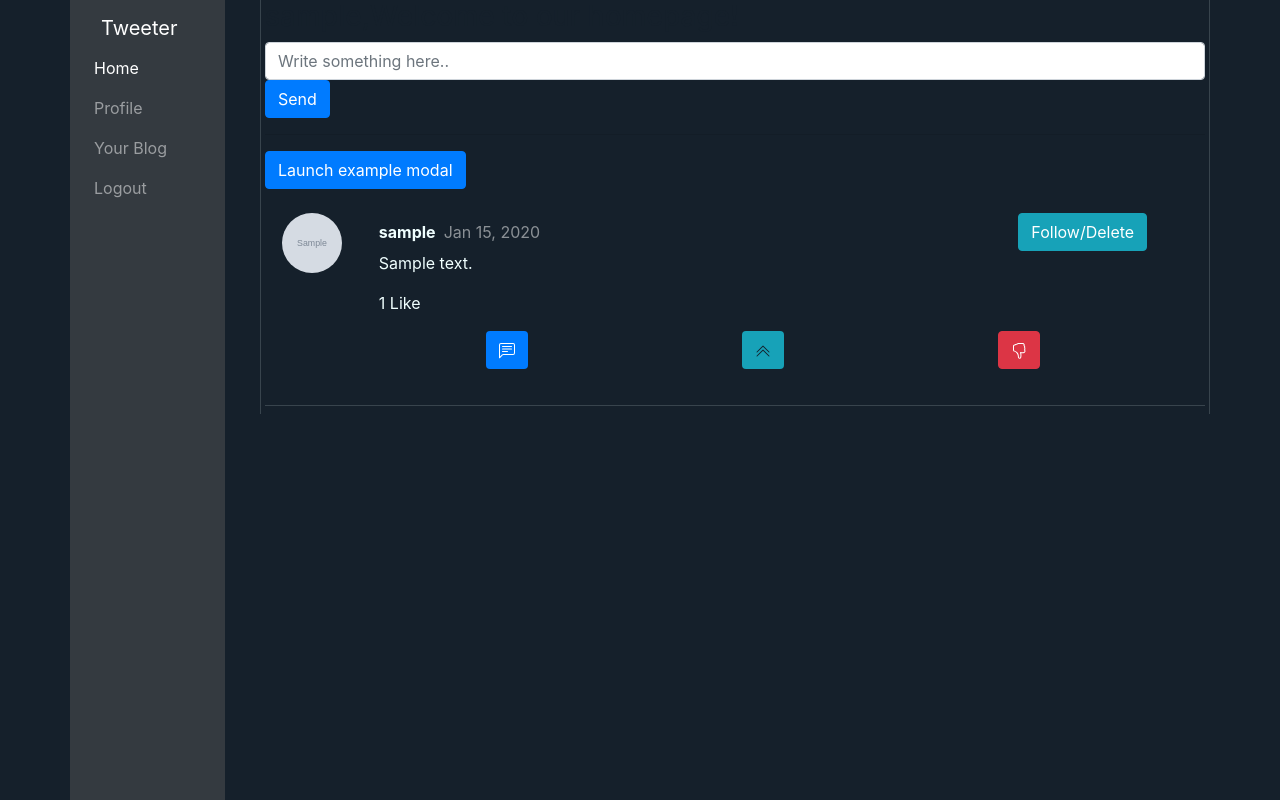
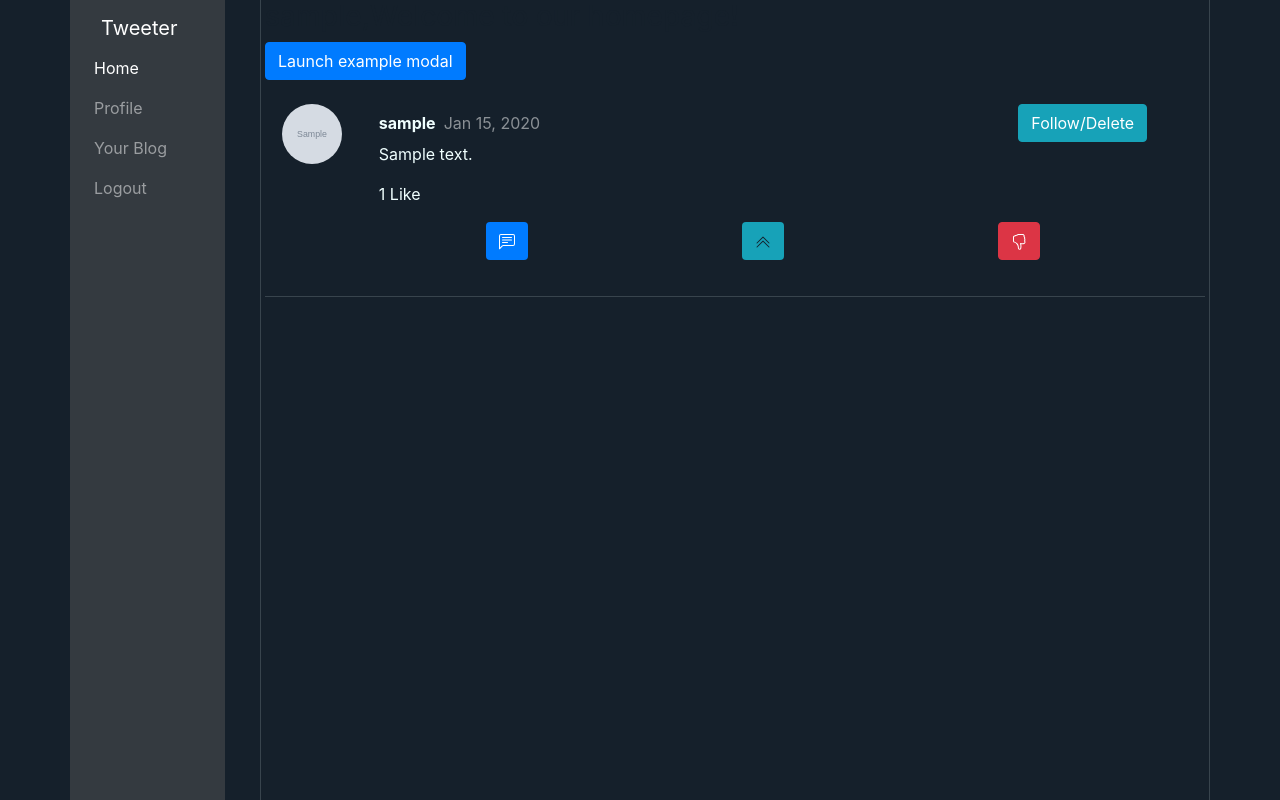
Before and after one commit to hamidrezarj/twitter_clone, a Django app: page / in a window 1280 px wide. Run offline with Django 3.2, Linux system fonts and the light colour scheme; a user stored in the database is signed in; tables that the repository leaves empty hold one stand-in row (values such as "Sample post"); grey boxes marked "Sample" are stand-in pictures; some libraries are stand-ins or nearby versions.

Commit message:
Update index.css, index.html, and 4 more files...

```diff
--- a/tweets/static/tweets/index.css
+++ b/tweets/static/tweets/index.css
@@ -56,7 +56,7 @@
     color: rgb(21, 32, 43);
 }
 
-.border-left.border-tweeter , .border-top.border-tweeter{
+.border-left.border-tweeter,.border-top.border-tweeter{
     border-color: rgb(56, 68, 77) !important;
 }
 
--- a/tweets/templates/tweets/index.html
+++ b/tweets/templates/tweets/index.html
@@ -4,9 +4,10 @@
 {% block content %}
 
     {% if request.user.is_authenticated %}
-        <div class="container col-8 col-sm-8 col-md-9 col-lg-10 offset-4 offset-sm-4 offset-md-3 offset-lg-2 d-inline-block px-1 border-left border-right border-tweeter">
+        <div class="container col-8 col-sm-8 col-md-9 col-lg-10 offset-4 offset-sm-4 offset-md-3 offset-lg-2 d-inline-block px-1 border-left border-right border-tweeter"
+        style="min-height: 100vh">
         <h3>{{ user.username }},Welcome to our homepage!</h3>
-        {% include 'tweets/post.html' with brand_name='Tweeter' %}
+{#        {% include 'tweets/post.html' with brand_name='Tweeter' %}#}
 
 
         <!-- Button trigger modal -->
@@ -14,6 +15,22 @@
                 data-target="#exampleModal">
             Launch example modal
         </button>
+
+        {% for l, t in zipped %}
+            {% include 'tweets/tweet_template.html' with liked=l tweet=t show_like=show_like %}
+            <hr class="my-2 lineBreak" style="width: 100%; background-color: white; margin:-1px 0;">
+        {% endfor %}
+    {% else %}
+        <div class="container   col-7 col-sm-8 col-md-9 col-lg-10 offset-4 offset-sm-4 offset-md-3 offset-lg-2 d-inline-block">
+            <div class="row">
+                <div class="col">
+                    <h3>You should first log in to see the content.</h3>
+                    <a href="{% url 'tweets:login' %}">Log in now</a>
+                </div>
+            </div>
+        </div>
+    {% endif %}
+</div>
 
 <!-- Modal -->
 <div class="modal fade" id="exampleModal" tabindex="-1" role="dialog" aria-labelledby="exampleModalLabel"
@@ -51,22 +68,6 @@
     </div>
 </div>
 
-        {% for l, t in zipped %}
-            {% include 'tweets/tweet_template.html' with liked=l tweet=t show_like=show_like %}
-            <hr class="my-2 lineBreak" style="width: 100%; background-color: white; margin:-1px 0;">
-        {% endfor %}
-    {% else %}
-        <div class="container   col-7 col-sm-8 col-md-9 col-lg-10 offset-4 offset-sm-4 offset-md-3 offset-lg-2 d-inline-block">
-            <div class="row">
-                <div class="col">
-                    <h3>You should first log in to see the content.</h3>
-                    <a href="{% url 'tweets:login' %}">Log in now</a>
-                </div>
-            </div>
-        </div>
-    {% endif %}
-</div>
-
 {% endblock %}
 
 {% block script %}
--- a/tweets/templates/tweets/login.html
+++ b/tweets/templates/tweets/login.html
@@ -3,7 +3,8 @@
 {% block content %}
 
     {#    IDK HOW TO DO IT BUT AFTER LOGGING IN WE NEED TO FORWARD TO HOME PAGE NOT POST PAGE#}
-    <div class="container col-7 col-sm-8 col-md-9 col-lg-10 offset-4 offset-sm-4 offset-md-3 offset-lg-2 d-inline-block px-1 border-left border-right border-tweeter">
+    <div class="container col-8 col-sm-8 col-md-9 col-lg-10 offset-4 offset-sm-4 offset-md-3 offset-lg-2 d-inline-block px-1 border-left border-right border-tweeter"
+         style="min-height: 100vh">
         <form action="{% url 'tweets:login' %}" method="post">
             {% csrf_token %}
             <input type="text" name="username" placeholder="Name" class="form-control">
--- a/tweets/templates/tweets/tweet_with_replies.html
+++ b/tweets/templates/tweets/tweet_with_replies.html
@@ -1,7 +1,8 @@
 {% extends 'base.html' %}
 
 {% block content %}
-    <div class="container col-8 col-sm-8 col-md-9 col-lg-10 offset-4 offset-sm-4 offset-md-3 offset-lg-2 d-inline-block px-1 border-left border-right border-tweeter">
+    <div class="container col-8 col-sm-8 col-md-9 col-lg-10 offset-4 offset-sm-4 offset-md-3 offset-lg-2 d-inline-block px-1 border-left border-right border-tweeter"
+         style="min-height: 100vh">
         <form action="{% url 'tweets:comment' post_id %}" method="post">
             {% csrf_token %}
             <input type="text" placeholder="Write Your Comment Here" name="content" class="form-control">
```
Also changed, not shown: tweets/templates/tweets/logout.html (+4 -3 lines), tweets/templates/tweets/register.html (+4 -3 lines). Lines whose indentation alone changed are shown as unchanged.
